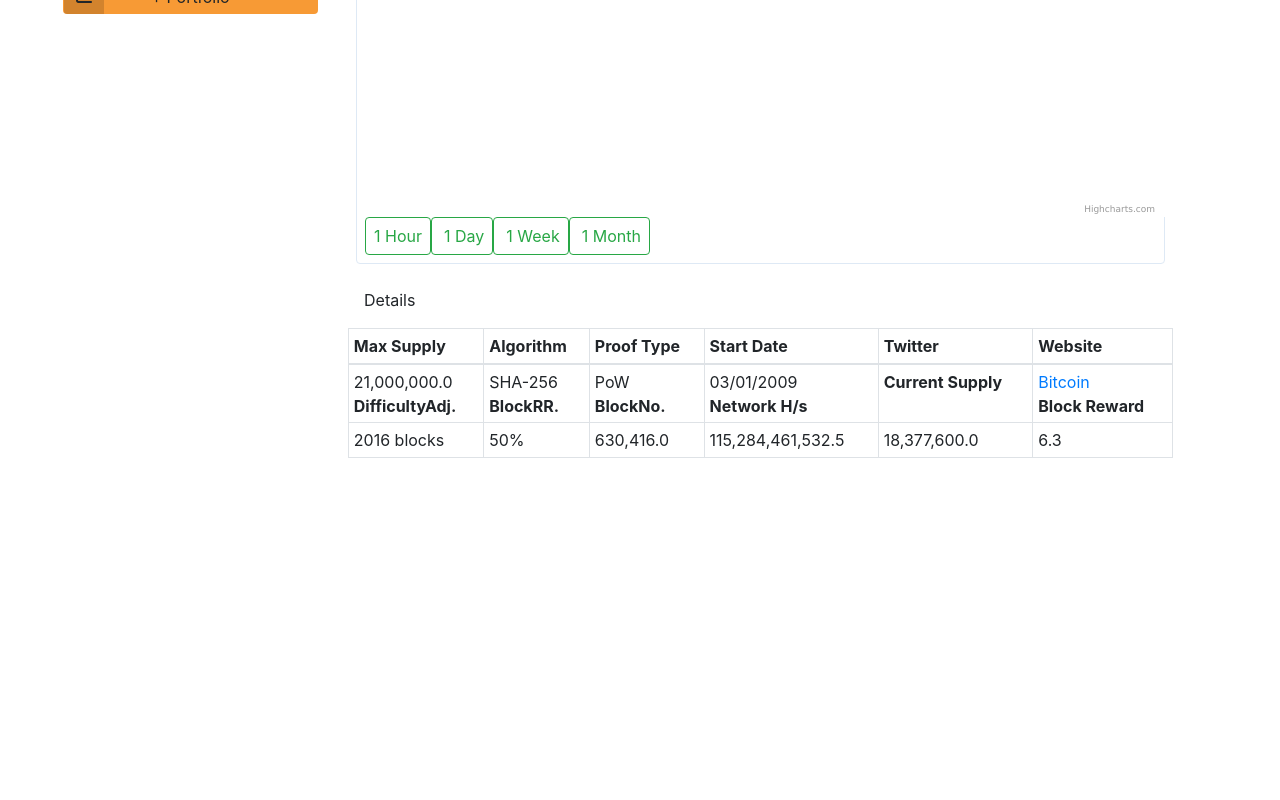
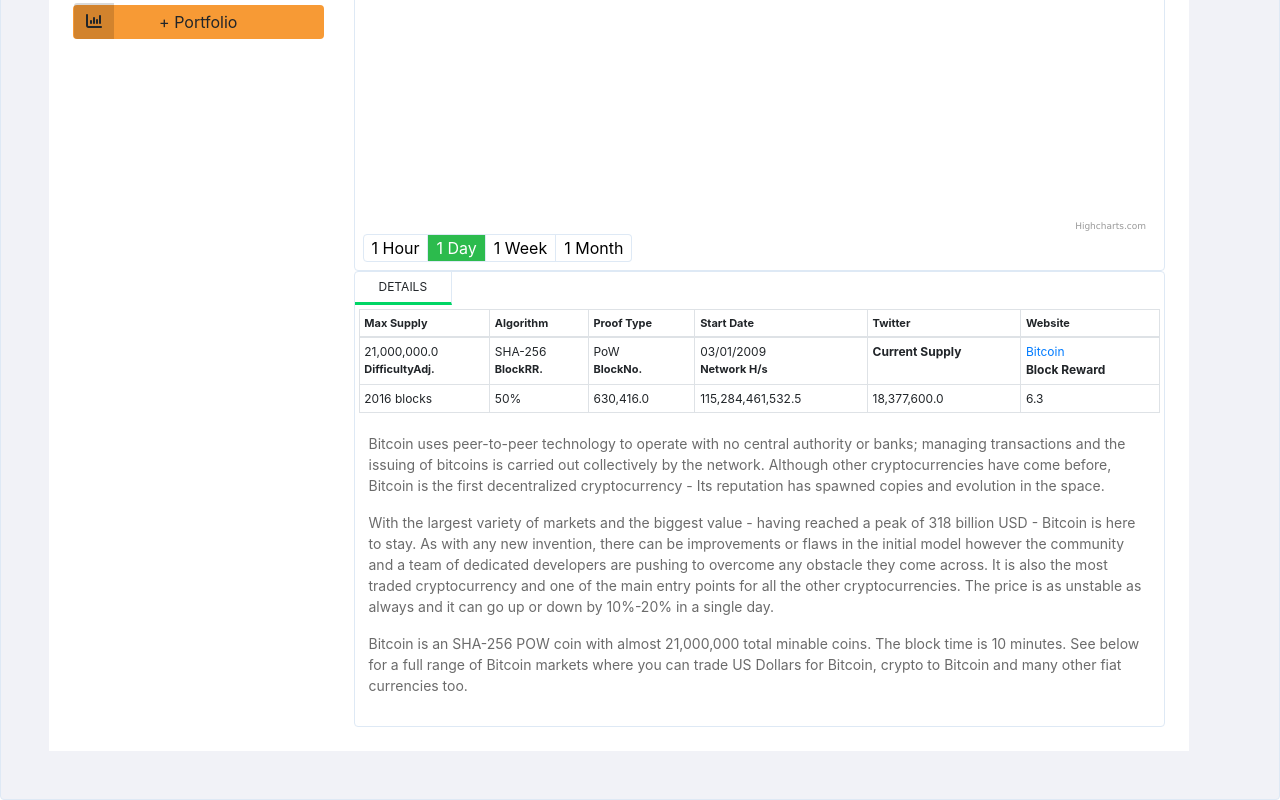
Before and after one commit to sujaykumardey/cryptocompare_clone, a React (Create React App) app: page / in a window 1280 px wide. Shown: the part 441-1241 px from the top of the page. Before the commit the page ends 1011 px from the top, so only its background shows below. Built offline with nearby package versions, Linux system fonts and the light colour scheme; no server answers; the HTML template or start-up script is replaced by a standard one.

Commit message:
added styles for buttons borders

```diff
--- a/src/App.css
+++ b/src/App.css
@@ -24,8 +24,10 @@
 /* .ps-l{
     float: left;
 } */
-.coin-details-container {
-  padding: 2em;
+.coin-details-paragraph {
+    padding: 0 1em 1em 1em ;
+font-size: .875em;
+color: #6B6B6B;
 }
 
 .price-change-caret {
@@ -76,5 +78,54 @@
     border-radius: 4px;
 }
 .highchart{
-    width: 800px;
+    /* width: 500px; */
 }
+.coindetailsscreen{
+    background: #f1f2f7;
+}
+
+.screen-container{
+    background-color: white;
+}
+.btn-selected{
+    background: #2cbb4d;
+    border-color: #009700;
+    color: white;
+
+}
+.btn-graph{
+    background: white;
+    outline:none;
+}
+.btn-left-corners-graph{
+    border: #DEE9F5 solid 1px;
+    border-radius: 4px 0 0 4px;
+}
+.btn-right-corners-graph{
+    border: #DEE9F5 solid 1px;
+    border-radius: 0 4px 4px 0 ;
+    border-left: 0
+}
+.btn-middle-graph{
+    border: #DEE9F5 solid 1px;
+    border-left: 0 ;
+}
+.btn-chart-group button:focus {
+    outline:none;
+}
+
+.coin-detail-heading{
+    padding: .5em 2em;
+    font-size: .75em;
+    display: inline-block;
+    /* width: 10%; */
+    border-right: #DEE9F5 solid 1px;
+    border-bottom:#00D665 solid 3px;
+}
+
+.table-heading{
+    font-size: .6875rem;
+}
+.table-row{
+    font-size: .75em;
+}
--- a/src/App.js
+++ b/src/App.js
@@ -5,7 +5,7 @@
 export default class App extends Component {
   render () {
     return (
-      <div className='coindetailsscreen'>
+      <div className='coindetailsscreen border-gray'>
         <CoinDetailsScreen />
       </div>
     )
--- a/src/components/coinDetail.jsx
+++ b/src/components/coinDetail.jsx
@@ -3,12 +3,12 @@
   state = {}
   render () {
     return (
-      <div>
-        <div className=' w-25 p-3'>Details</div>
-        <div>
+      <div className='border-gray coin-properties-container'>
+        <div className=' coin-detail-heading'>DETAILS</div>
+        <div className='p-1'>
           <table class='table table-bordered table-sm'>
             <thead>
-              <tr>
+              <tr className='table-heading'>
                 <th scope='col'>Max Supply</th>
                 <th scope='col'>Algorithm</th>
                 <th scope='col'>Proof Type</th>
@@ -20,23 +20,23 @@
               </tr>
             </thead>
             <tbody>
-              <tr>
+              <tr className='table-row'>
                 <td scope='row'>
                   21,000,000.0
-                  <div className='font-weight-bold'>DifficultyAdj.</div>
+                  <div className='font-weight-bold table-heading'>DifficultyAdj.</div>
                 </td>
                 <td>
                   SHA-256
-                  <div className='font-weight-bold'>BlockRR.</div>
+                  <div className='font-weight-bold table-heading'>BlockRR.</div>
                 </td>
                 <td>
                   PoW
-                  <div className='font-weight-bold'>BlockNo.</div>
+                  <div className='font-weight-bold table-heading'>BlockNo.</div>
                 </td>
 
                 <td>
                   03/01/2009
-                  <div className='font-weight-bold'>Network H/s</div>
+                  <div className='font-weight-bold table-heading'>Network H/s</div>
                 </td>
 
                 <td>
@@ -50,7 +50,7 @@
                 </td>
               </tr>
               {/* Row-2 */}
-              <tr>
+              <tr className='table-row'>
                 <td scope='row'>2016 blocks</td>
                 <td>50%</td>
                 <td>630,416.0</td>
@@ -58,11 +58,32 @@
                 <td>18,377,600.0</td>
                 <td>6.3</td>
               </tr>
-
             </tbody>
           </table>
         </div>
-
+        <div className='coin-details-paragraph'>
+          <p>Bitcoin uses peer-to-peer technology to operate with no central
+          authority or banks; managing transactions and the issuing of bitcoins
+          is carried out collectively by the network. Although other
+          cryptocurrencies have come before, Bitcoin is the first decentralized
+          cryptocurrency - Its reputation has spawned copies and evolution in
+          the space.</p>
+          <p>
+           With the largest variety of markets and the biggest value -
+          having reached a peak of 318 billion USD - Bitcoin is here to stay. As
+          with any new invention, there can be improvements or flaws in the
+          initial model however the community and a team of dedicated developers
+          are pushing to overcome any obstacle they come across. It is also the
+          most traded cryptocurrency and one of the main entry points for all
+          the other cryptocurrencies. The price is as unstable as always and it
+          can go up or down by 10%-20% in a single day.
+          </p>
+          <p>
+          Bitcoin is an SHA-256 POW coin with almost 21,000,000 total minable coins. The block time is
+          10 minutes. See below for a full range of Bitcoin markets where you
+          can trade US Dollars for Bitcoin, crypto to Bitcoin and many other
+          fiat currencies too.</p>
+        </div>
       </div>
     )
   }
--- a/src/components/coinHistoryPriceChart.jsx
+++ b/src/components/coinHistoryPriceChart.jsx
@@ -4,38 +4,54 @@
 
 class CoinHistoryPriceChart extends Component {
   state = {
+      isButtonClicked:'day',
     options: {
+
         time: {
             useUTC: false
         },
       rangeSelector: {
-        selected: 1
+        // selected: 1
+        enabled: false
+
       },
+      navigator: {
+        enabled: false
+
+    },
+    scrollbar: {
+        enabled: false
+    },
 
       yAxis: [
         {
+            opposite:false,
+
           min: 9200,
           //         // max: 140,
           tickInterval: 50,
-          labels: {
-            align: 'left'
-          },
+        //   labels: {
+        //     align: 'left'
+        //   },
           height: '80%',
           resize: {
             enabled: true
           }
         },
         {
-          labels: {
-            align: 'right'
-          },
+            opposite:false,
+        //   labels: {
+        //     align: 'right'
+        //   },
           top: '80%',
           height: '20%',
           offset: 0,
           resize: {
             enabled: true
           }
-        }
+        }, {
+            opposite:false
+          }
       ],
       tooltip: {
         split: true
@@ -118,6 +134,8 @@
         })
 
         this.setState({
+            isButtonClicked : 'day',
+
           historicalData: historicalDay.Data.Data,
           options: {
             ...this.state.options,
@@ -188,6 +206,8 @@
         })
 
         this.setState({
+            isButtonClicked : 'hour',
+
           historicalDataHourly: historicalDataHour.Data.Data,
           options: {
             ...this.state.options,
@@ -254,6 +274,8 @@
         })
 
         this.setState({
+            isButtonClicked : 'week',
+
           historicalDataWeekly: historicalDataWeek.Data.Data,
           options: {
             ...this.state.options,
@@ -320,6 +342,7 @@
         })
 
         this.setState({
+            isButtonClicked : 'month',
           historicalDataMonthly: historicalDataMonth.Data.Data,
           options: {
             ...this.state.options,
@@ -345,7 +368,7 @@
   }
   render () {
     return (
-      <div className='p-2 m-2 border-gray'>
+      <div className='p-2 border-gray'>
         <div className='highchart' >
           <HighchartsReact
             highcharts={Highcharts}
@@ -353,32 +376,32 @@
             options={this.state.options}
           />
         </div>
-        <div>
+        <div className='btn-chart-group'>
           <button
-            type='button'
+            // type='button'
             onClick={this.handleHourButton}
-            class='btn btn-outline-success  px-2'
+            className={`px-2 btn-left-corners-graph ${this.state.isButtonClicked === 'hour' ? 'btn-selected' : 'btn-graph'}`}
           >
             1 Hour
           </button>
           <button
-            type='button'
+            // type='button'
             onClick={this.handleDayButton}
-            class='btn btn-outline-success pr-2'
+            className={`px-2 btn-middle-graph ${this.state.isButtonClicked === 'day' ? 'btn-selected' : 'btn-graph'}`}
           >
             1 Day
           </button>
           <button
-            type='button'
+            // type='button'
             onClick={this.handleWeekButton}
-            class='btn btn-outline-success pr-2'
+            className={`px-2 btn-middle-graph ${this.state.isButtonClicked === 'week' ? 'btn-selected' : 'btn-graph'}`}
           >
             1 Week
           </button>
           <button
-            type='button'
+            // type='button'
             onClick={this.handleMonthButton}
-            class='btn btn-outline-success pr-2'
+            className={`px-2 btn-right-corners-graph ${this.state.isButtonClicked === 'month' ? 'btn-selected' : 'btn-graph'}`}
           >
             1 Month
           </button>
--- a/src/screen/coinDetailsScreen.jsx
+++ b/src/screen/coinDetailsScreen.jsx
@@ -7,7 +7,7 @@
 class CoinDetailsScreen extends Component {
   render () {
     return (
-      <div className='container m-5'>
+      <div className='screen-container container m-5 p-4'>
         <div className='row'>
           <div class='col-lg-3'>
             <CoinInfoProfile />
@@ -16,7 +16,7 @@
             <CoinName />
             <CoinHistoryPriceChart />
             <CoinDetail />
-            <div className='coin-details-container p-4'></div>
+
           </div>
         </div>
       </div>
```
